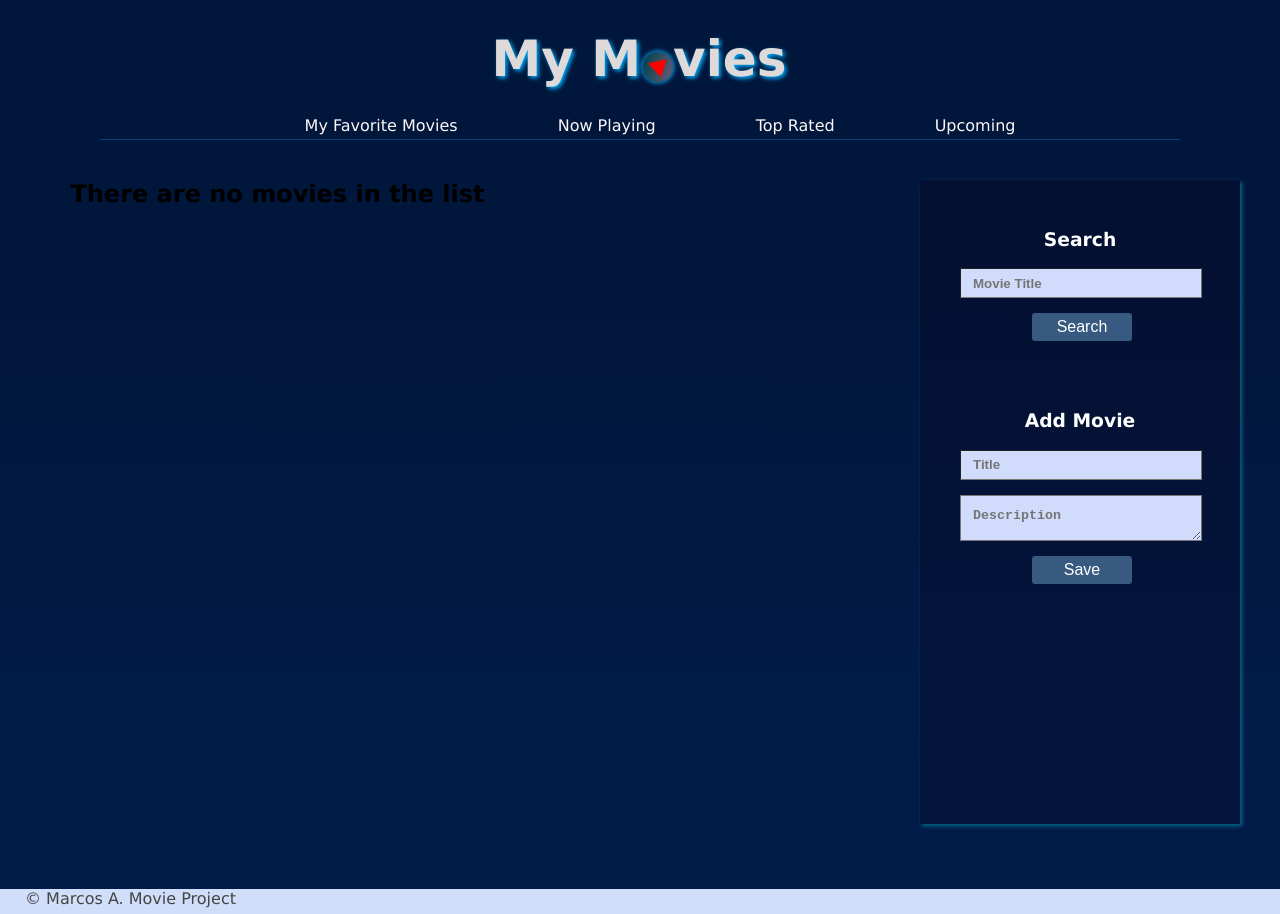
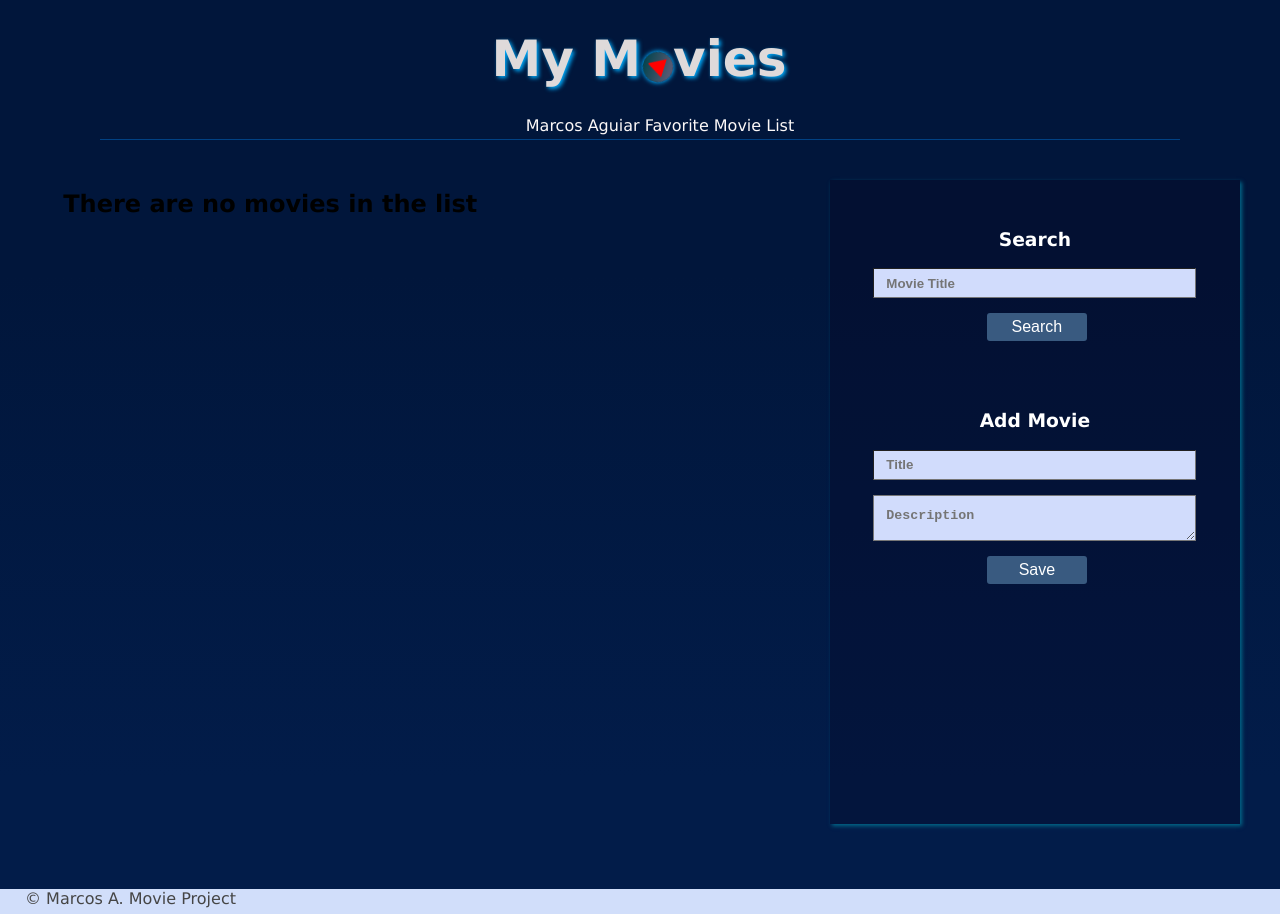
Before and after one commit to marcosdaguiar/MovieProject, a React (Create React App) app: page / in a window 1280 px wide. Built offline with nearby package versions, Linux system fonts and the light colour scheme.

Commit message:
removed navigation var, adjusted movie items width, and page height

```diff
--- a/package.json
+++ b/package.json
@@ -12,7 +12,7 @@
     "web-vitals": "^2.1.4"
   },
   "scripts": {
-    "start": "react-scripts start",
+    "start": "set PORT=30000 && react-scripts start",
     "build": "react-scripts build",
     "test": "react-scripts test",
     "eject": "react-scripts eject"
--- a/src/App.js
+++ b/src/App.js
@@ -22,15 +22,15 @@ function App() {
         {/*navigation bar*/}
         <nav className="nav">
             <ul>
-                <li><a href="/#">My Favorite Movies</a></li>
-                <li><a href="/#">Now Playing</a></li>
-                <li><a href="/#">Top Rated</a></li>
-                <li><a href="/#">Upcoming</a></li>
+                <li><a href="/#">Marcos Aguiar Favorite Movie List</a></li>
+
             </ul>
         </nav>
         {/*principal content*/}
+
         <section className="content">
         {/*Movies goes here*/}
+
             <List listState={listState} setListState = {setListState}/>
         </section>
 
--- a/src/components/Edit.js
+++ b/src/components/Edit.js
@@ -12,7 +12,7 @@ export const Edit = ({movie, getMovies, setEdit, setListState}) => {
 
         const savedMovieList = getMovies();
 
-       const index = savedMovieList.findIndex(movie => movie.id === id);
+        const index = savedMovieList.findIndex(movie => movie.id === id);
 
 
 
--- a/src/components/List.js
+++ b/src/components/List.js
@@ -4,7 +4,6 @@ import { Edit } from './Edit';
 export const List = ({listState, setListState}) => {
 
     const [edit, setEdit] = useState(0);
-
 
     useEffect(() =>{
         console.log("loaded components of the list of movies");
--- a/src/index.css
+++ b/src/index.css
@@ -17,10 +17,10 @@ body{
   height: auto;
   display: grid;
   grid-template-areas:
-      "header header header header"
-      "nav nav nav nav"
-      "content content content side"
-      "footer footer footer footer";
+      "header header header header header"
+      "nav nav nav nav nav"
+      "content content content content side"
+      "footer footer footer footer footer";
 
   grid-template-rows: 100px 40px minmax(724px, auto) 50px;
   grid-template-columns: auto auto auto minmax(250px, 400px);
@@ -136,6 +136,11 @@ body{
   flex-flow: row wrap ;
   justify-content: flex-start;
   align-items: flex-start;
+  height: 75vh;
+  overflow: auto;
+  scrollbar-width: none; /* Options: auto, thin, none */
+
+  margin-top: 10px;
 }
 
 
@@ -144,6 +149,8 @@ body{
   background: rgba(10, 0, 27, 0.267);
   color: white;
   box-shadow: 0px 0px 2px #000000;
+  max-width: 25%;
+  height: 50%;
   margin:20px;
   padding-top: 60px;
   padding-bottom: 60px;
@@ -254,6 +261,7 @@ textarea{
 
 .footer{
   grid-area: footer;
+  display: block;
   background: #d1defa;
   color: #454545;
   text-align: left;
```
Also changed, not shown: src/components/Create.js (+4 -5 lines).
